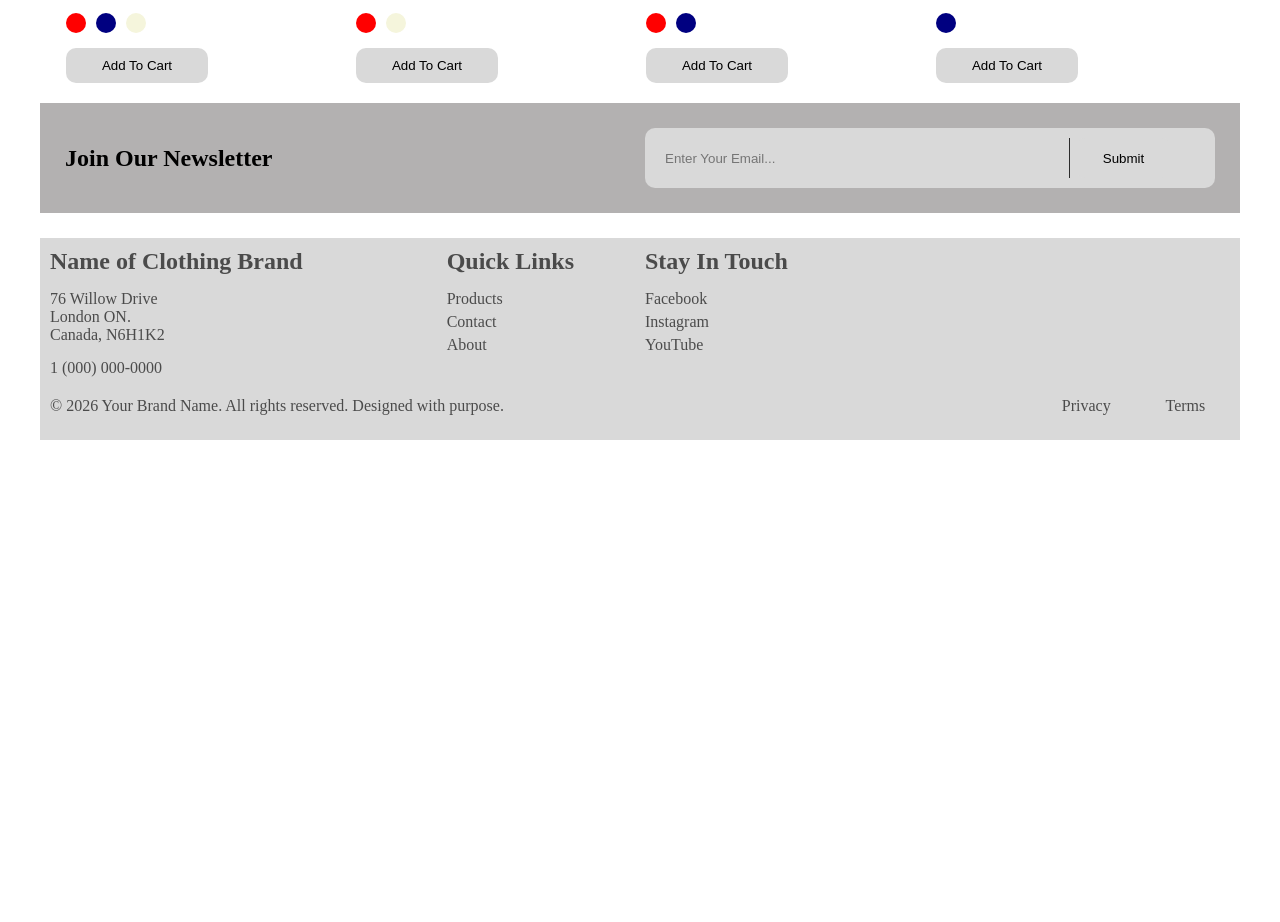
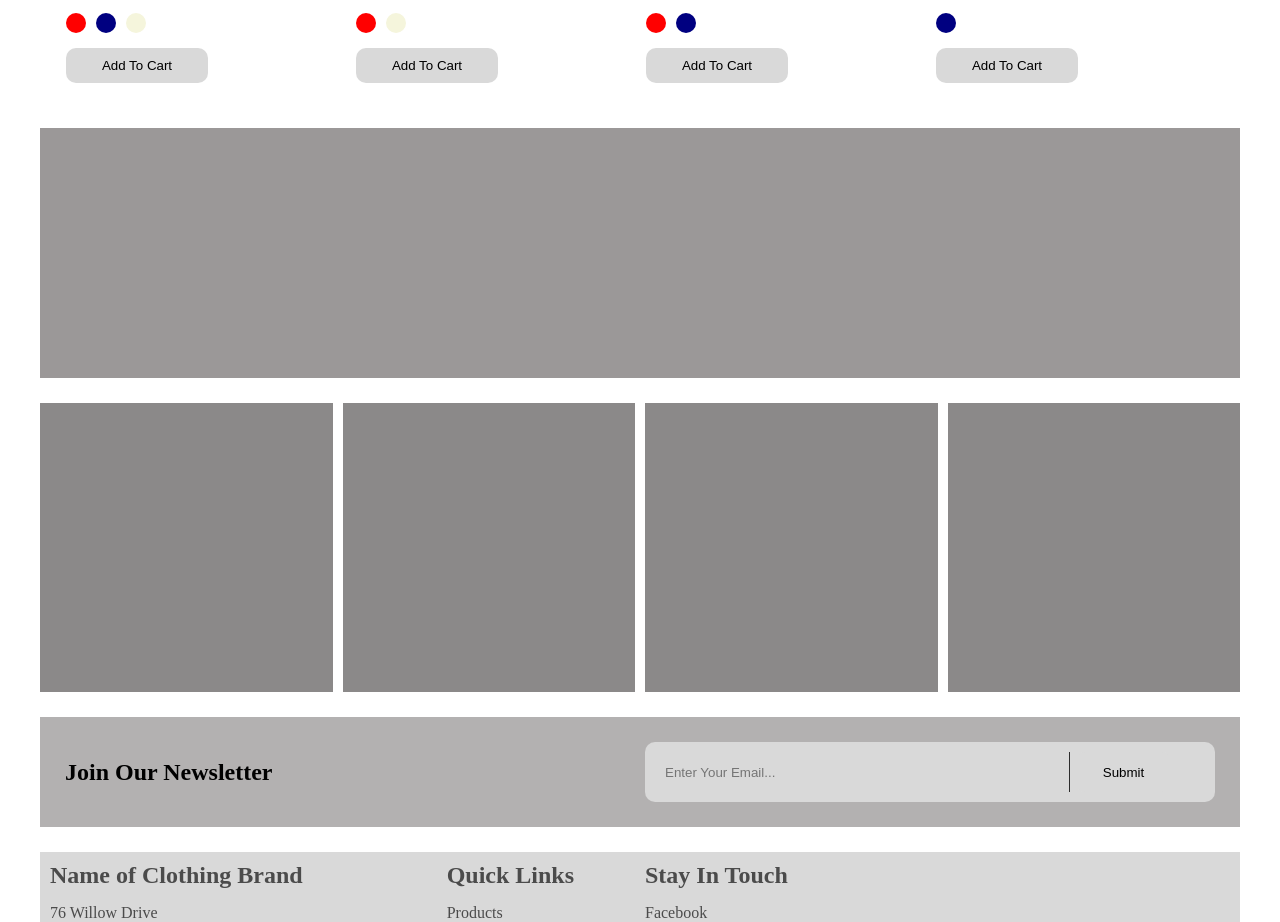
Before and after one commit to cunderhill17/ecommerce-react-app, a React (Vite) app in the folder e-commerce-clothing/: page / in a window 1280 px wide. Shown: the part 1206-2128 px from the top of the page. Before the commit the page ends 1646 px from the top, so only its background shows below. Built offline with nearby package versions, Linux system fonts and the light colour scheme.

Commit message:
Create Layout for Banner & Carousel
Created the layout for a banner image and an image carousel. (The carousel isn't yet functional)

```diff
--- a/e-commerce-clothing/src/Homepage.css
+++ b/e-commerce-clothing/src/Homepage.css
@@ -67,6 +67,18 @@
 
 }
 
+.bannerImageCon.grid-con {
+    margin-top: 25px;
+    margin-bottom: 25px;
+
+    .bannerImage {
+        width: 100%;
+        max-width: 100%;
+        height: 250px;
+        background-color: #9b9898;
+    }
+}
+
 
 .bestSellerCon {
     display: flex;
@@ -74,6 +86,20 @@
     flex-wrap: wrap;
     justify-content: space-around;
 }
+
+
+.carousel.grid-con {
+    margin-top: 25px;
+    margin-bottom: 25px;
+
+    .carouselImg {
+        width: 100%;
+        max-width: 100%;
+        height: 364px;
+        background-color: #8B8989;
+    }
+}
+
 
 @media screen and (min-width: 768px) {
     .hero-section.grid-con {
@@ -83,6 +109,14 @@
         }
 
     }
+
+    .carousel.grid-con {
+
+        .carouselImg {
+            height: 180px;
+        }
+    }
+
 }
 
 @media screen and (min-width: 1200px) {
@@ -94,4 +128,11 @@
             }
         }
     }
+
+    .carousel.grid-con {
+
+        .carouselImg {
+            height: 289px;
+        }
+    }
 }
--- a/e-commerce-clothing/src/Homepage.jsx
+++ b/e-commerce-clothing/src/Homepage.jsx
@@ -38,6 +38,17 @@ export default function Homepage() {
                 </div>
             </section>
 
+            <section className="bannerImageCon grid-con">
+                <div className='bannerImage col-span-full'></div>
+            </section>
+
+            <section className="carousel grid-con">
+                <div className="carouselImg col-span-full md:col-span-2 lg:col-span-3"></div>
+                <div className="carouselImg col-span-full md:col-span-2 lg:col-span-3"></div>
+                <div className="carouselImg col-span-full md:col-span-2 lg:col-span-3"></div>
+                <div className="carouselImg col-span-full md:col-span-2 lg:col-span-3"></div>
+            </section>
+
             <Newsletter />
         </main>
     )
```
